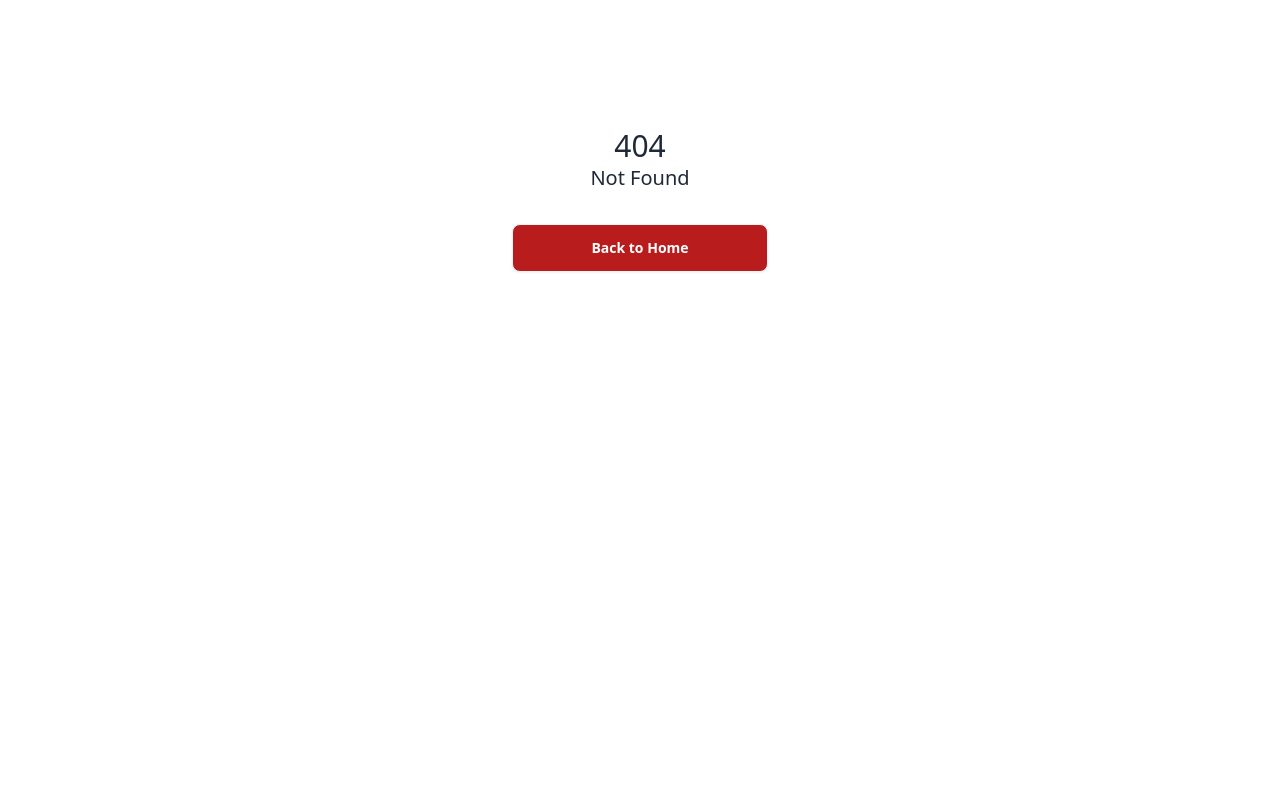
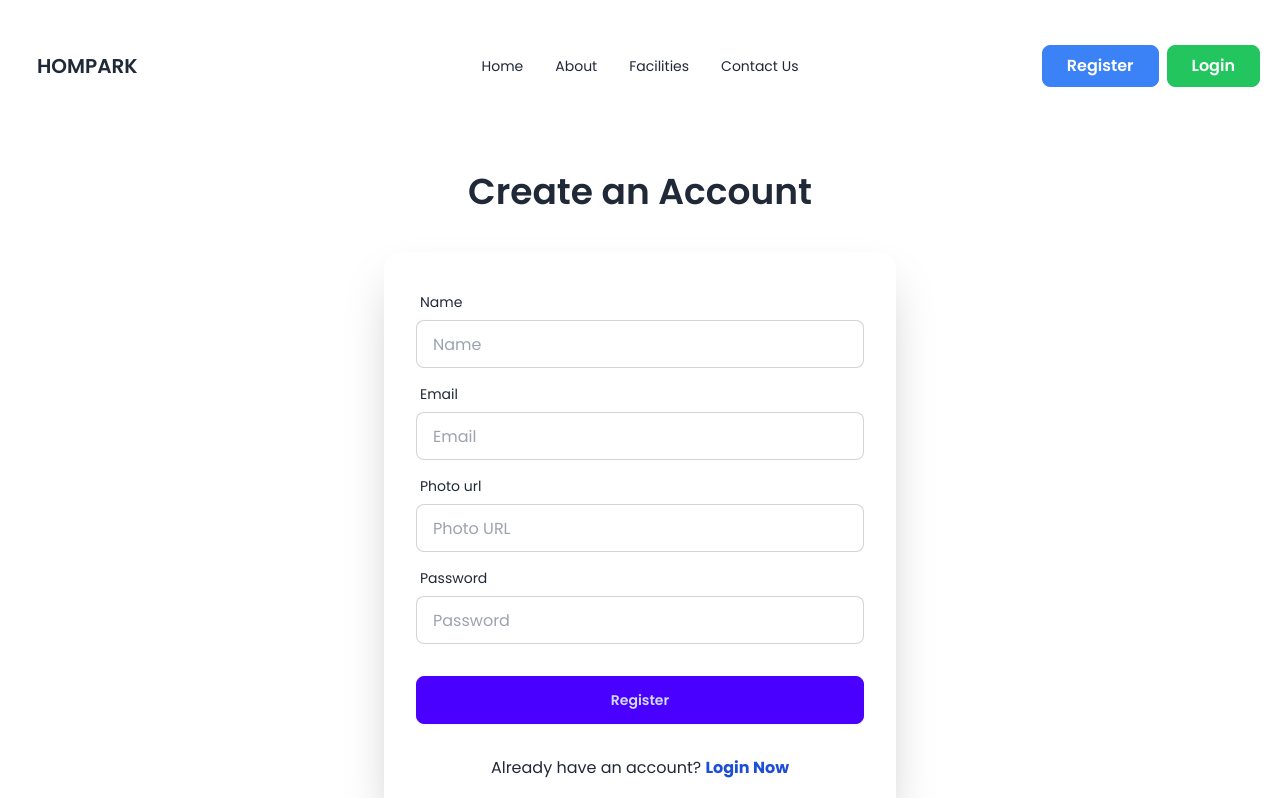
Before and after one commit to Siam-al-islam/hompark, a React (Vite) app: page /register in a window 1280 px wide. Before the commit this address had no page. Shown: the top 798 px of the page. Built offline with nearby package versions, Linux system fonts and the light colour scheme; a web font is replaced by a local one.

Commit message:
register page design added on the UI

```diff
--- a/src/Pages/Home/Home.jsx
+++ b/src/Pages/Home/Home.jsx
@@ -4,7 +4,7 @@ import StateContainer from "./StateContainer/StateContainer";
 
 const Home = () => {
     return (
-        <div className="mt-8">
+        <div>
             <Navbar />
             <Banner />
             <StateContainer />
--- a/src/Pages/Home/Shared/Navbar.jsx
+++ b/src/Pages/Home/Shared/Navbar.jsx
@@ -1,4 +1,4 @@
-import { NavLink } from "react-router-dom";
+import { Link, NavLink } from "react-router-dom";
 
 const Navbar = () => {
     const navLinks = <>
@@ -9,7 +9,7 @@ const Navbar = () => {
     </>
 
     return (
-        <div className="navbar bg-base-100">
+        <div className="navbar bg-base-100 mt-8">
             <div className="navbar-start">
                 <div className="dropdown">
                     <div tabIndex={0} role="button" className="btn btn-ghost lg:hidden">
@@ -27,8 +27,8 @@ const Navbar = () => {
                 </ul>
             </div>
             <div className="navbar-end gap-2">
-                <button className="px-6 py-2 rounded-lg bg-blue-500 hover:bg-white hover:text-blue-500 border border-blue-500 text-white font-semibold hidden md:block">Register</button>
-                <button className="px-6 py-2 rounded-lg bg-green-500 hover:bg-white hover:text-green-500 border border-green-500 text-white font-semibold">Login</button>
+                <Link to="/register"><button className="px-6 py-2 rounded-lg bg-blue-500 hover:bg-white hover:text-blue-500 border border-blue-500 text-white font-semibold hidden md:block">Register</button></Link>
+                <Link to="/login"><button className="px-6 py-2 rounded-lg bg-green-500 hover:bg-white hover:text-green-500 border border-green-500 text-white font-semibold">Login</button></Link>
             </div>
         </div>
     );
--- /dev/null
+++ b/src/Pages/Register/Register.jsx
@@ -0,0 +1,53 @@
+import { Link } from "react-router-dom";
+import Navbar from "../Home/Shared/Navbar";
+
+const Register = () => {
+    return (
+        <div>
+            <Navbar />
+            <div className="hero mt-14">
+                <div className="hero-content w-full flex-col">
+                    <div className="text-center">
+                        <h1 className="text-4xl font-semibold">Create an Account</h1>
+                    </div>
+                    <div className="card w-full max-w-lg shadow-2xl bg-base-100 mt-6">
+                        <form className="card-body">
+                            <div className="form-control">
+                                <label className="label">
+                                    <span className="label-text">Name</span>
+                                </label>
+                                <input type="text" placeholder="Name" name="name" className="input input-bordered" />
+                            </div>
+                            <div className="form-control">
+                                <label className="label">
+                                    <span className="label-text">Email</span>
+                                </label>
+                                <input type="email" placeholder="Email" name="email" className="input input-bordered" required />
+                            </div>
+                            <div className="form-control">
+                                <label className="label">
+                                    <span className="label-text">Photo url</span>
+                                </label>
+                                <input type="text" placeholder="Photo URL" name="url" className="input input-bordered" required />
+                            </div>
+                            <div className="form-control">
+                                <label className="label">
+                                    <span className="label-text">Password</span>
+                                </label>
+                                <input type="password" placeholder="Password" name="password" className="input input-bordered" required />
+                            </div>
+                            <div className="form-control mt-6">
+                                <button className="btn btn-primary">Register</button>
+                            </div>
+                            <div className="mt-6 text-center">
+                                <h2>Already have an account? <Link className="font-bold text-blue-700">Login Now</Link></h2>
+                            </div>
+                        </form>
+                    </div>
+                </div>
+            </div>
+        </div>
+    );
+};
+
+export default Register;
--- a/src/Routes/Routes.jsx
+++ b/src/Routes/Routes.jsx
@@ -2,6 +2,7 @@ import { createBrowserRouter } from 'react-router-dom';
 import Root from '../Layout/Root';
 import Home from '../Pages/Home/Home';
 import ErrorPage from '../Pages/ErrorPage/ErrorPage';
+import Register from '../Pages/Register/Register';
 
 const router = createBrowserRouter([
     {
@@ -12,8 +13,11 @@ const router = createBrowserRouter([
             {
                 path: '/',
                 element: <Home />
+            },
+            {
+                path: '/register',
+                element: <Register />
             }
-
         ]
     }
 ])
```
